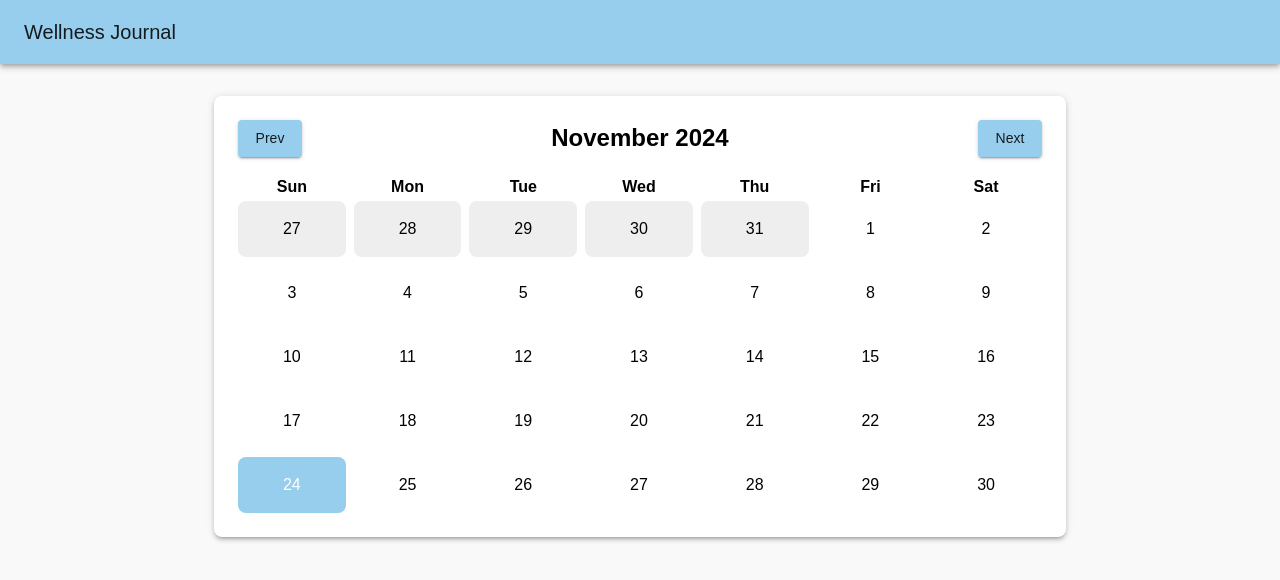
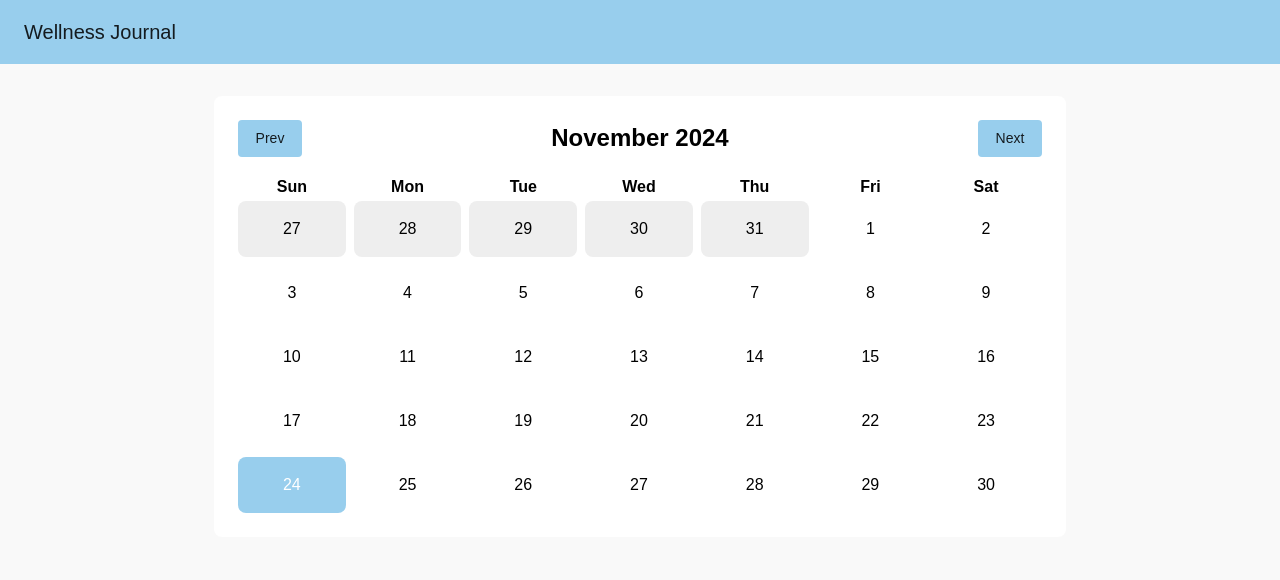
Before and after one commit to devkevw/codejam2024, a React (Create React App) app in the folder frontend/webpage/: page / in a window 1280 px wide. Shown: the top 580 px of the page. Built offline with nearby package versions, Linux system fonts and the light colour scheme; a web font is replaced by a local one.

Commit message:
Remove any shadows

```diff
--- a/frontend/webpage/src/theme.js
+++ b/frontend/webpage/src/theme.js
@@ -33,7 +33,7 @@ const theme = createTheme({
       textTransform: 'none',
     },
   },
-
+  shadows: Array(25).fill('none'),
 });
 
 export default theme;
```
